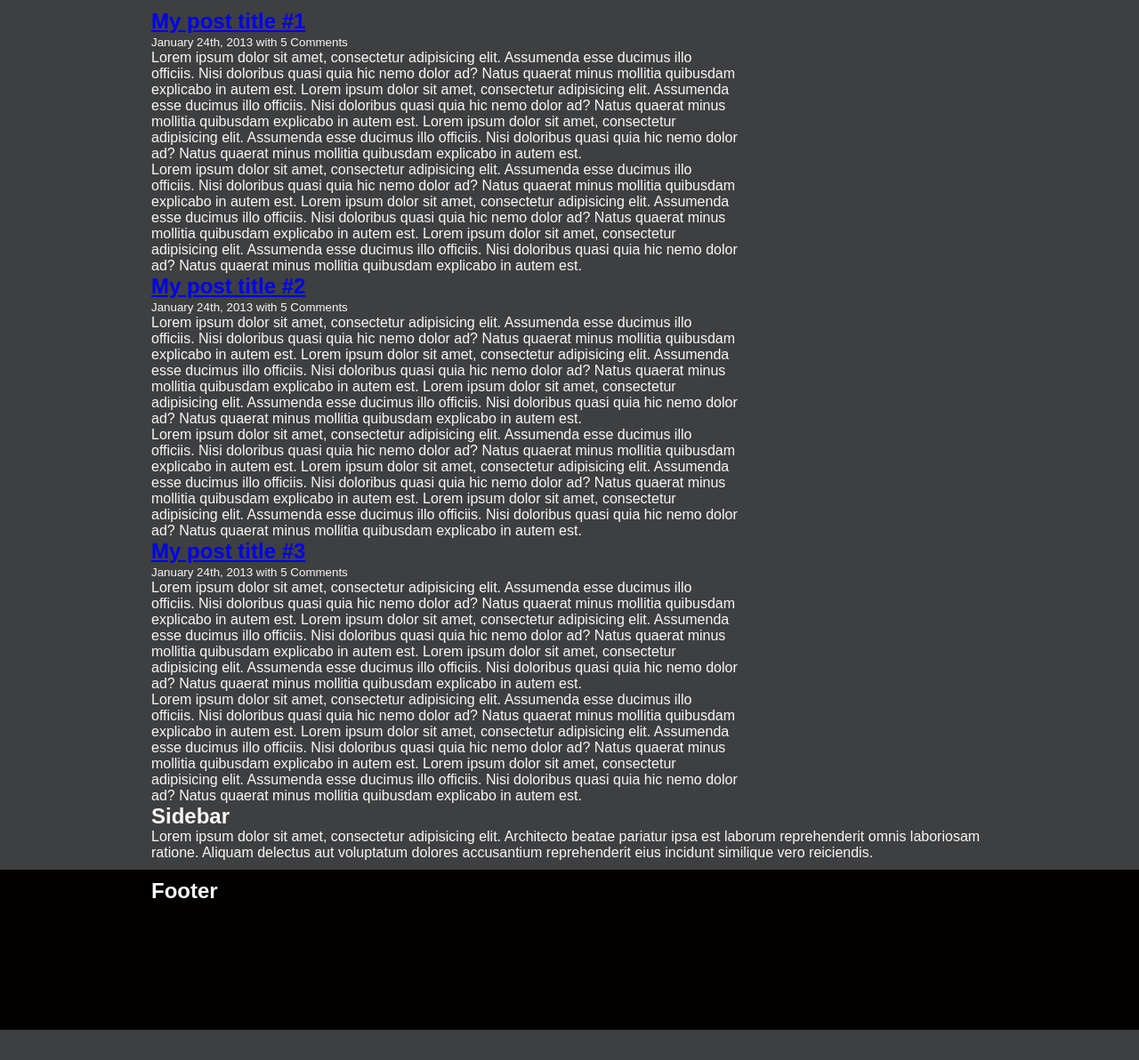
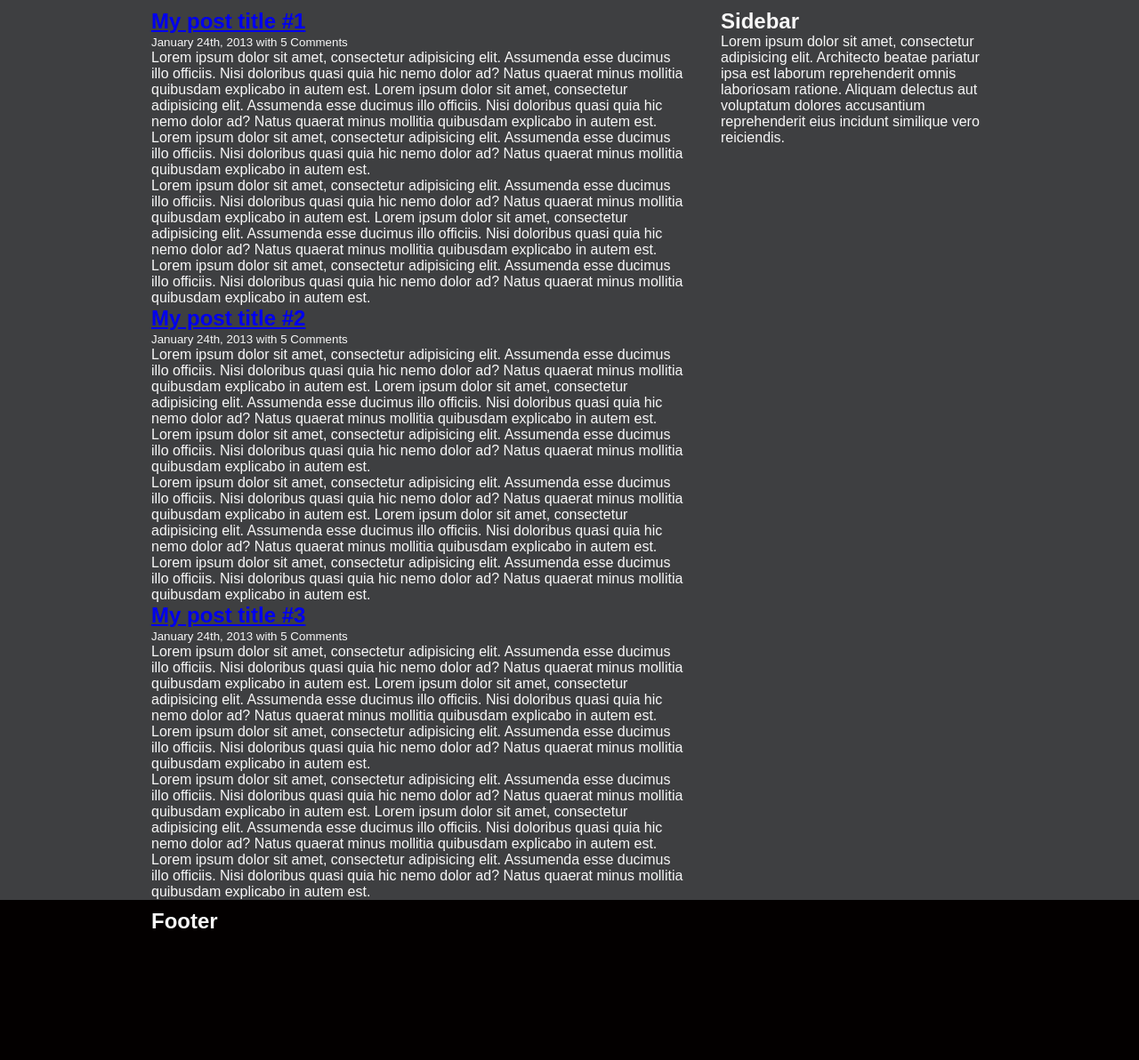
Before and after one commit to AgtLucas/Drifter, a PHP site: page / in a window 1280 px wide. Shown: the part 111-1303 px from the top of the page at 89% size. Before the commit the page ends 1269 px from the top, so only its background shows below. Run offline with PHP 8.4, Linux system fonts and the light colour scheme; some web fonts are replaced.

Commit message:
Last for today

```diff
--- a/css/style.css
+++ b/css/style.css
@@ -64,5 +64,10 @@ section.main {
   color: #f7f7f7;
 }
 section.main section.blog-posts {
-  width: 70.212766%;
+  width: 63.8297872%;
+  float: left;
 }
+section.main aside {
+  width: 31.9148936%;
+  float: right;
+}
--- a/index.html
+++ b/index.html
@@ -36,7 +36,7 @@
     	</div><!-- end content -->
     </header>
 
-    <section class="main">
+    <section class="main cf">
     	<div class="content">
     		<section class="blog-posts">
     			<article class="post">
--- a/sass/_layout.scss
+++ b/sass/_layout.scss
@@ -24,6 +24,12 @@ footer {
 section.main {
 	color: $awhite;
 	section.blog-posts {
-    width: 70.212766%;
+    	width: 63.8297872%;
+    	float: left;
+  	}
+
+  	aside {
+  		width: 31.9148936%;
+  		float: right;
   	}
 }
```
